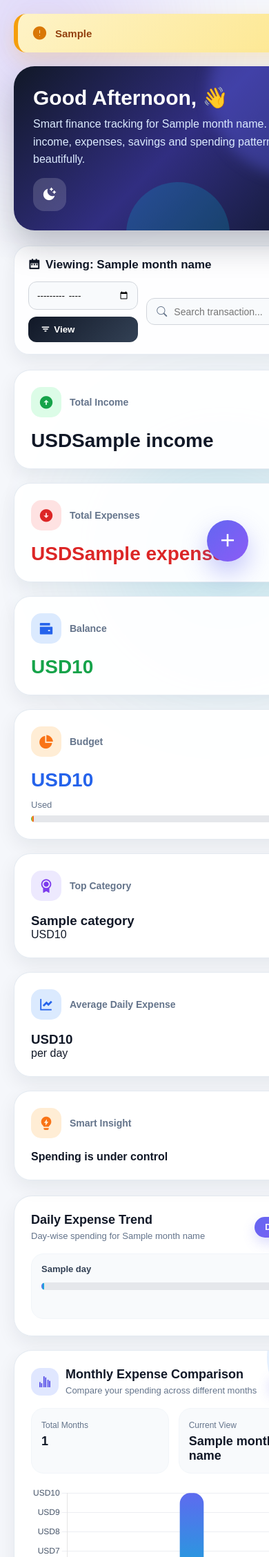
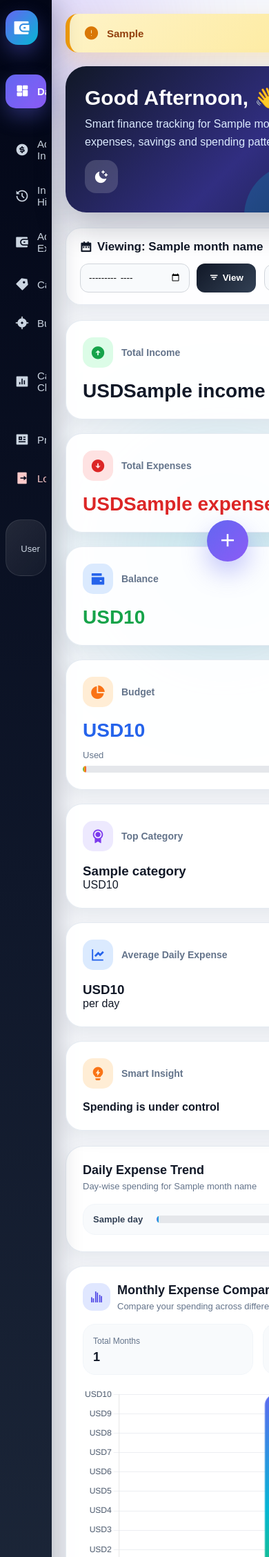
Before and after one commit to sindhumv2121-hue/PocketTrack-Digital-Expense-Tracker-System, a Django app: template templates/dashboard.html in a window 390 px wide; the page is wider, and only the part inside the window is pictured. Shown: the top 2257 px of that part at 69% size. Run offline with Django 3.2, Linux system fonts and the light colour scheme; the template is opened without the code that fills it: most values are stand-ins (such as "Sample title", 1, 10 or a date in 2020).

Commit message:
Update dashboard.html

```diff
--- a/templates/dashboard.html
+++ b/templates/dashboard.html
@@ -885,10 +885,47 @@
         }
       }
 
-      @media (max-width: 1000px) {
-        .sidebar {
-          display: none;
-        }
+     @media(max-width:1000px){
+
+    .sidebar{
+        width:75px;
+        display:block;
+        padding:15px 8px;
+    }
+
+    .logo h2,
+.logo p,
+.section-title,
+.profile-box div:last-child{
+    font-size:0;
+}
+
+    .sidebar a span{
+        font-size:20px;
+        margin:auto;
+    }
+
+    .profile-box{
+        justify-content:center;
+    }
+
+    .cards,
+    .insight-cards,
+    .content{
+        grid-template-columns:1fr;
+    }
+
+    .month-box,
+    .hero{
+        flex-direction:column;
+        align-items:flex-start;
+        gap:14px;
+    }
+
+    .main{
+        padding:15px;
+    }
+}
         .cards,
         .insight-cards,
         .content {
```
